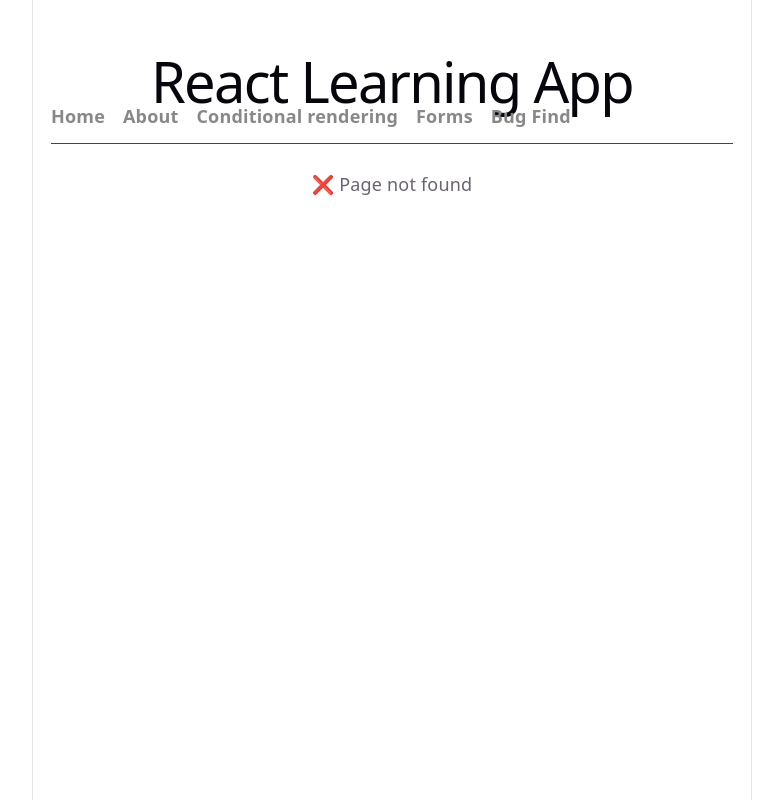
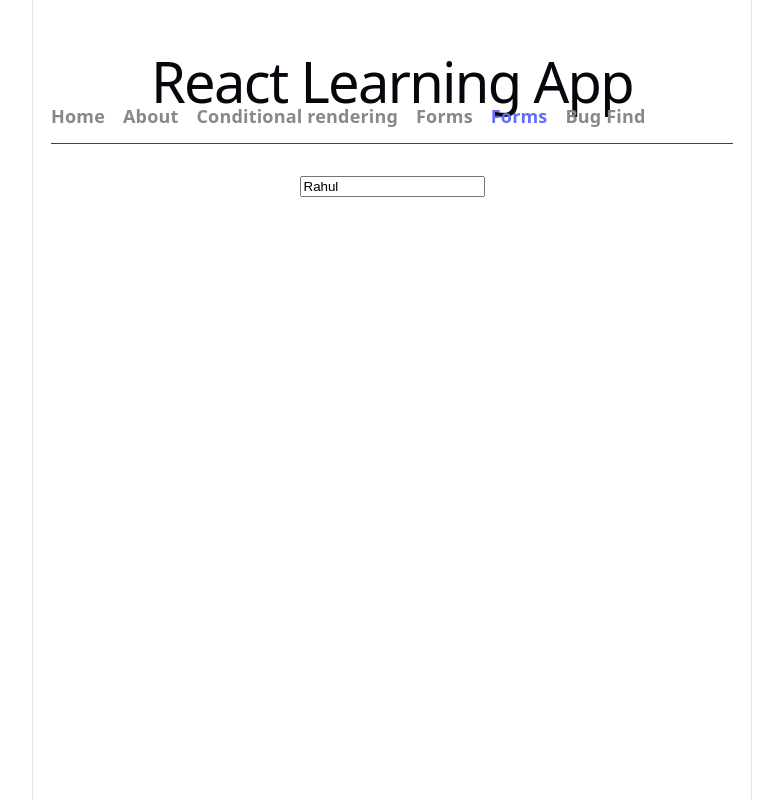
Before and after one commit to chiran1612/react-learning, a React (Vite) app: page /forms_my in a window 1280 px wide. Before the commit this address had no page. Shown: the whole page, without its empty margins (248-1031 px from the left). Built offline with nearby package versions, Linux system fonts and the light colour scheme.

Commit message:
feat: add Form_my component and update routing in App component

```diff
--- a/src/App.jsx
+++ b/src/App.jsx
@@ -7,7 +7,7 @@
 import Forms from './pages/Forms.jsx'
 import './App.css'
 import Bugfind from './pages/BugFind.jsx'
-
+import Form_my from './pages/Form_my.jsx'
 function App() {
   return (
     <>
@@ -23,6 +23,8 @@
           <NavLink to="/about">About</NavLink>
           <NavLink to="/conditional-rendering">Conditional rendering</NavLink>
           <NavLink to="/forms">Forms</NavLink>
+
+          <NavLink to="/forms_my">Forms</NavLink>
           <NavLink to="/bug-find">Bug Find</NavLink>
         </nav>
       </header>
@@ -37,6 +39,7 @@
             element={<ConditionalRendering />}
           />
           <Route path="/forms" element={<Forms />} />
+          <Route path="/forms_my" element={<Form_my />} />
            <Route
             path="/bug-find"
             element={<Bugfind />}
--- /dev/null
+++ b/src/pages/Form_my.jsx
@@ -0,0 +1,12 @@
+import { useState } from "react";
+
+// const initialForm = {
+//   name: '',
+//   email: '',
+//   experience: '',
+//   wantsTips: false,
+// }
+export default function Form_my() {
+  const [name, setName] = useState('Rahul');
+return <input value={name} onChange={(r)=> setName(r.target.value)} />;
+}
--- a/src/pages/Forms.jsx
+++ b/src/pages/Forms.jsx
@@ -152,7 +152,7 @@
         </p>
       )}
 
-      <section className="form-concepts" aria-labelledby="form-concepts-title">
+      {/* <section className="form-concepts" aria-labelledby="form-concepts-title">
         <h3 id="form-concepts-title">Key concepts and common cases</h3>
         <ul>
           <li>
@@ -203,7 +203,7 @@
 // 5. Updating a single property without copying loses the other fields:
 // setForm({ name: event.target.value })`}</code>
         </pre>
-      </section>
+      </section> */}
     </section>
   )
 }
```
